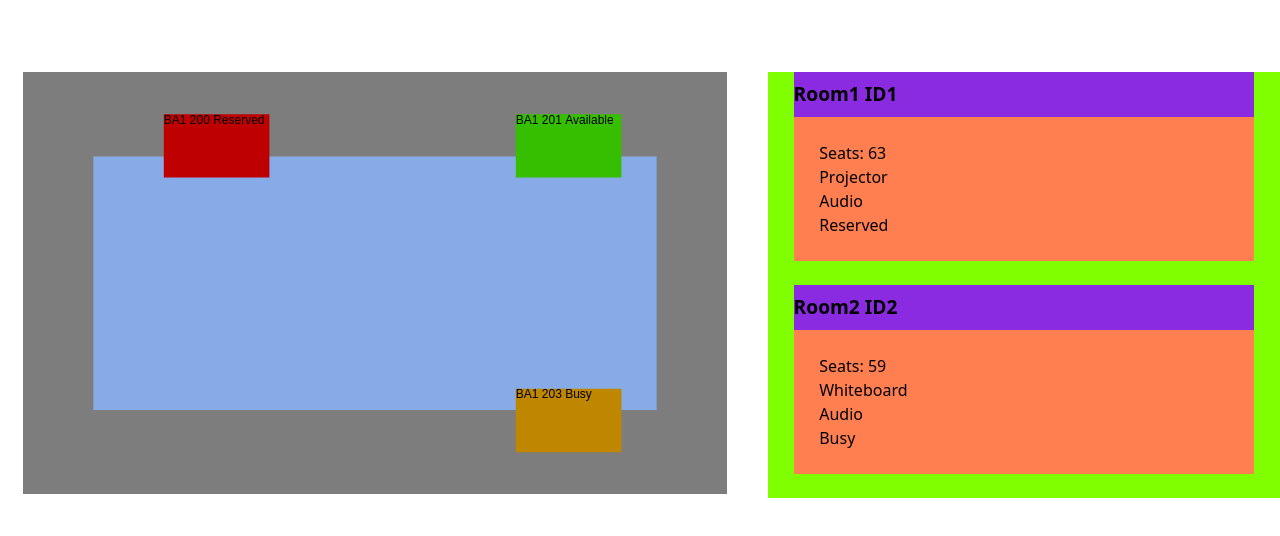
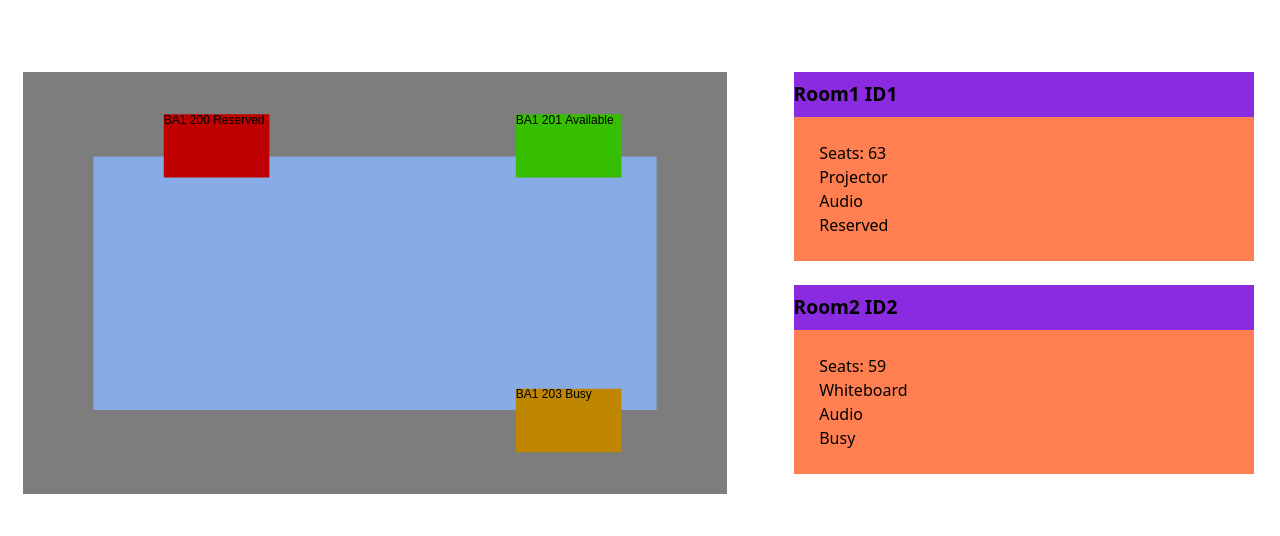
Before and after one commit to CBrosch0/Room-Availability, a React (Vite) app: page / in a window 1280 px wide. Shown: the top 536 px of the page. Built offline with nearby package versions, Linux system fonts and the light colour scheme.

Commit message:
Got rid of old search page

```diff
--- a/src/components/pages/Search.tsx
+++ /dev/null
@@ -1,40 +0,0 @@
-import { useState } from 'react'
-import './Search.css'
-import Map from '../../components/search/Map.tsx'
-import Room from '../../components/search/Room.tsx'
-import roomsJson from '../../assets/roomLists/roomList1.json'
-
-export type roomList = {
-    name: string, id: string, seats: number, projector: boolean, whiteboard: boolean, audio: boolean, video: boolean, reserved: string, occupied: string
-}
-
-
-
-export default function Search() {
-
-    let allRooms = roomsJson.rooms
-
-    return (
-        <>
-            <br />
-            <br />
-            <br />
-
-            <div className="pagebody">
-                <div className="searchAndMap"><Map w={window.innerWidth * .55} /></div>
-                <div className="Results">
-                    {
-                        allRooms.map((theRoom: any) => {
-                            return (
-                                <>
-                                    <Room name={theRoom.name} id={theRoom.id} seats={theRoom.seats} projector={theRoom.projector} whiteboard={theRoom.whiteboard} audio={theRoom.audio} video={theRoom.video} reserved={theRoom.reserved} occupied={theRoom.occupied} />
-                                    <br />
-                                </>
-                            )
-                        })
-                    }
-                </div>
-            </div>
-        </>
-    )
-}
--- a/src/pages/Search.css
+++ b/src/pages/Search.css
@@ -8,7 +8,6 @@
   }
 
   .Results {
-    background-color: chartreuse;
     padding-left:5%;
     padding-right:5%;
   }
```
